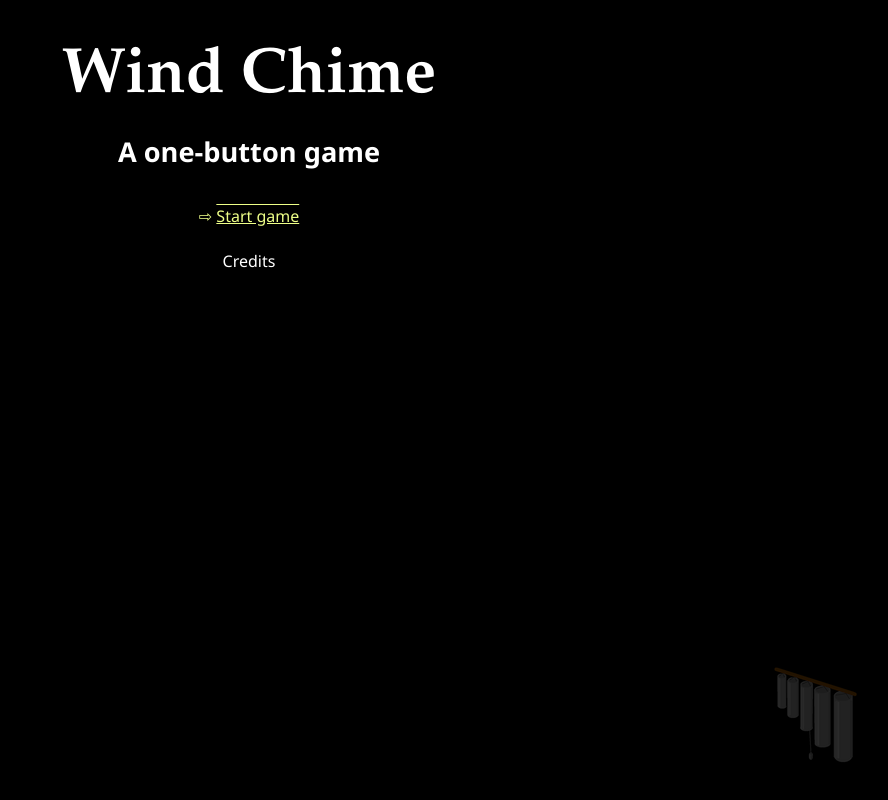
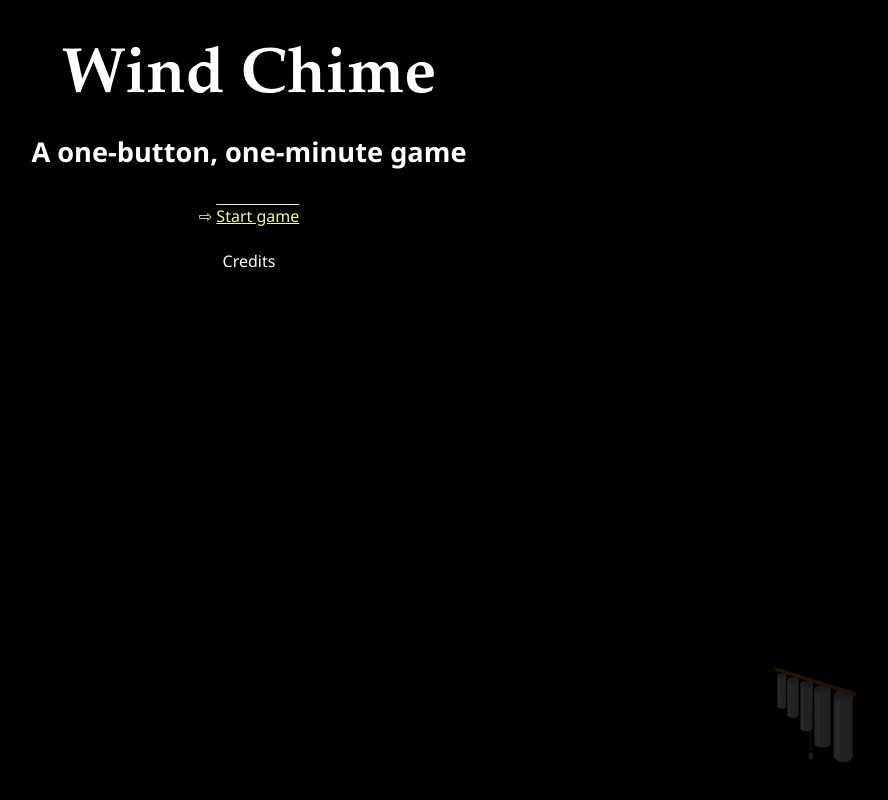
Before and after one commit to LeopoldTal/wind-chime, a React (Create React App) app: page / in a window 1280 px wide. Shown: the whole page, without its empty margins (391-1279 px from the left). Built offline with nearby package versions, Linux system fonts and the light colour scheme; the HTML template or start-up script is replaced by a standard one.

Commit message:
play chime in menu

```diff
--- a/src/menus/MainMenu.tsx
+++ b/src/menus/MainMenu.tsx
@@ -1,6 +1,7 @@
 import React, { useCallback, useContext, useEffect, useState } from 'react';
 import { Link, useNavigate } from 'react-router-dom';
 import { ActionContext } from '../ActionContext/ActionContext';
+import { playChime } from '../sound/sound-service';
 import './MainMenu.css';
 import './menus.css';
 
@@ -11,6 +12,13 @@ type MenuRoute = {
 
 const MENU_LINKS: MenuRoute[] = [
 	{ to: '/play', label: 'Start game' },
+	/* TODO: controls for:
+	- text speed
+	- press duration
+	- voice volume
+	- sfx volume
+	- options voiceover
+	*/
 	{ to: '/credits', label: 'Credits' },
 ];
 
@@ -27,6 +35,7 @@ export const MainMenu: React.FunctionComponent = () => {
 	const openLink = useCallback(() => {
 		const { to } = MENU_LINKS[selectedIndex];
 		navigate(to);
+		playChime();
 	}, [selectedIndex, navigate]);
 
 	useEffect(() => {
@@ -36,7 +45,7 @@ export const MainMenu: React.FunctionComponent = () => {
 	return (
 		<div className="main-menu-screen">
 			<h1 className="main-title">Wind Chime</h1>
-			<h2 className="main-subtitle">A one-button game</h2>
+			<h2 className="main-subtitle">A one-button, one-minute game</h2>
 
 			{/* TODO: controls hint */}
 
```
